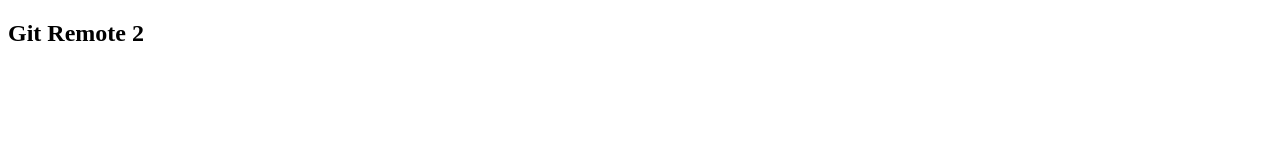
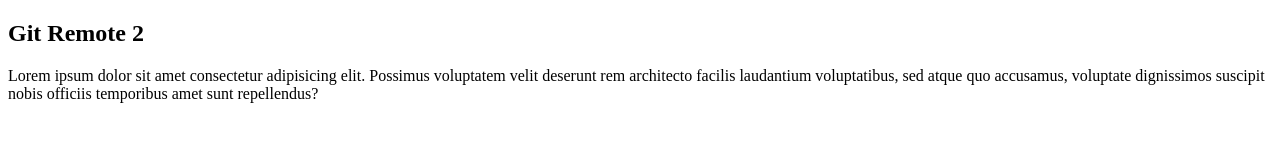
Before and after one commit to pengelmu/git-remote-test-2, a plain HTML site: page index.html in a window 1280 px wide. Drawn offline with Linux system fonts and the light colour scheme.

Commit message:
menambahkan paragraf index.html

```diff
--- a/index.html
+++ b/index.html
@@ -10,6 +10,12 @@
 
 <body>
     <h2>Git Remote 2</h2>
+    <p>
+        Lorem ipsum dolor sit amet consectetur adipisicing elit.
+        Possimus voluptatem velit deserunt rem architecto facilis
+        laudantium voluptatibus, sed atque quo accusamus,
+        voluptate dignissimos suscipit nobis officiis temporibus amet sunt repellendus?
+    </p>
 </body>
 
 </html>
```
